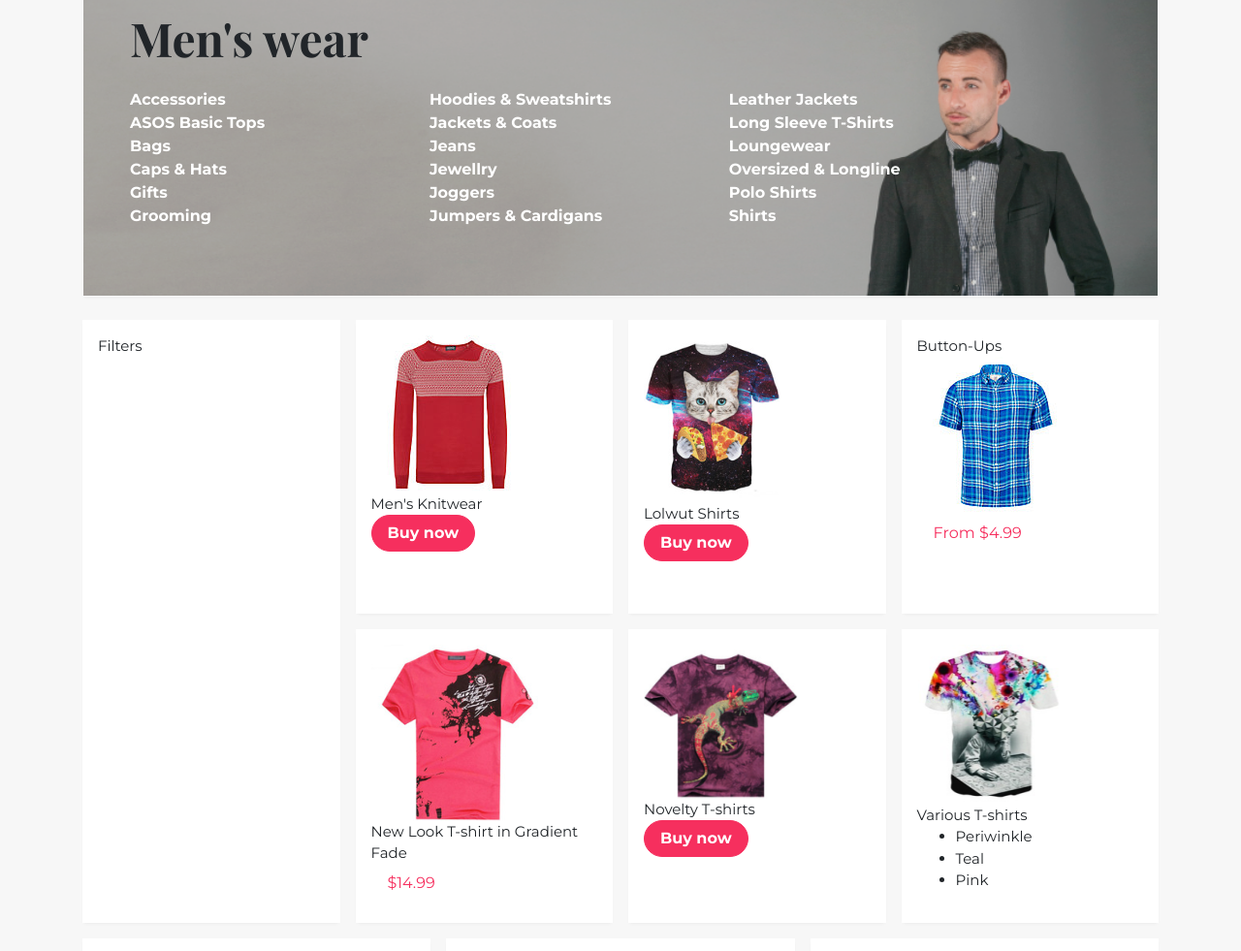
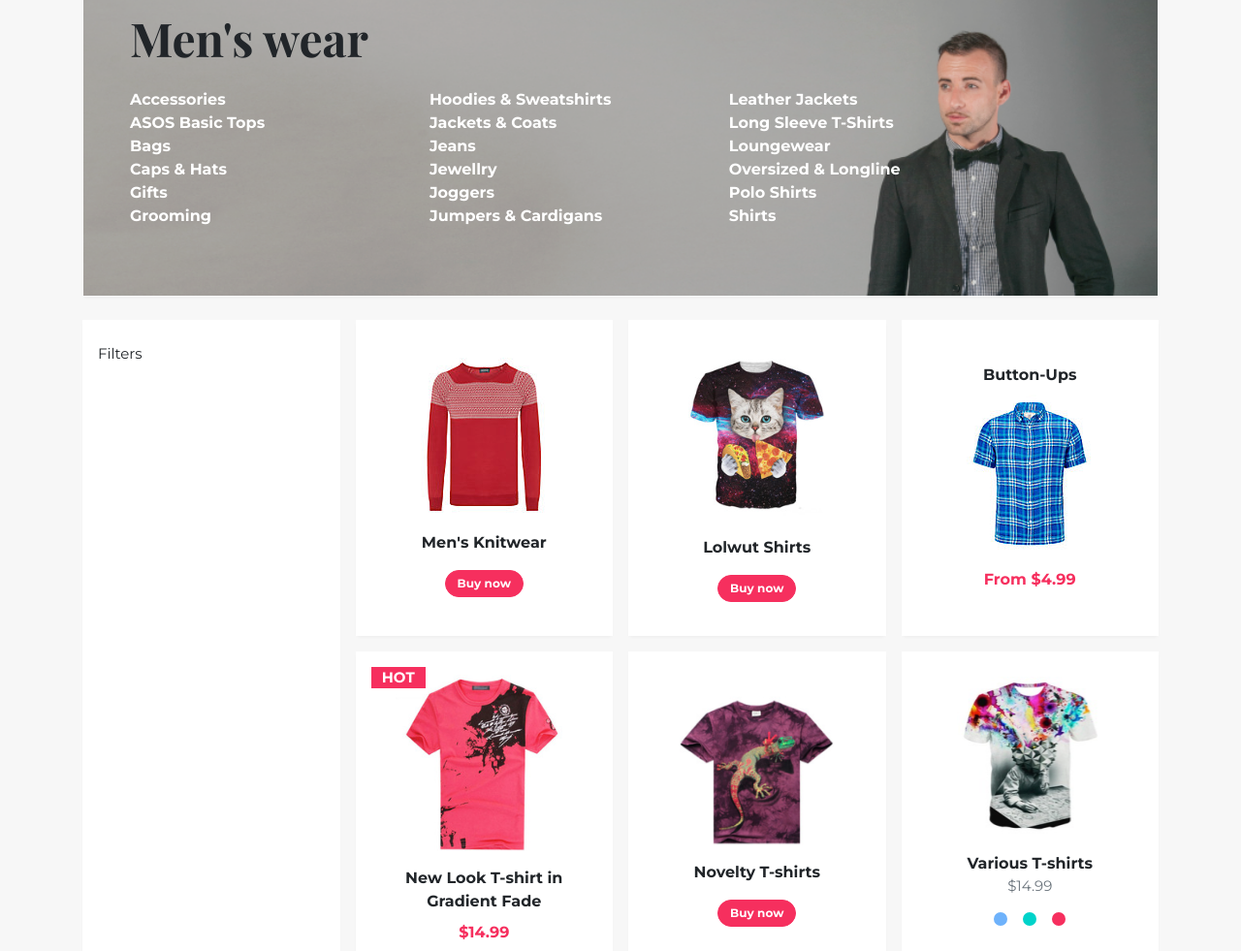
Before and after one commit to bjcooper/shopmate-ui, a website built with webpack: page src/html/catalog.html in a window 1280 px wide. Shown: the part 187-1168 px from the top of the page at 97% size. Built offline with nearby package versions, Linux system fonts and the light colour scheme; files whose address does not match are found by name; a web font is replaced by a local one.

Commit message:
Styled up categories.

```diff
--- a/src/html/catalog.html
+++ b/src/html/catalog.html
@@ -165,7 +165,9 @@
             <img src="~images/photos/images-shirt5.png" />
           </div>
           <div class="product-title">Men's Knitwear</div>
-          <a href="#" class="btn btn-primary">Buy now</a>
+          <div class="product-details">
+            <a href="#" class="btn btn-primary btn-sm">Buy now</a>
+          </div>
         </div>
 
         <div class="product-teaser">
@@ -173,7 +175,9 @@
             <img src="~images/photos/images-shirt6.png" />
           </div>
           <div class="product-title">Lolwut Shirts</div>
-          <a href="#" class="btn btn-primary">Buy now</a>
+          <div class="product-details">
+            <a href="#" class="btn btn-primary btn-sm">Buy now</a>
+          </div>
         </div>
 
         <div class="product-teaser">
@@ -181,15 +185,21 @@
           <div class="product-image">
             <img src="~images/photos/images-shirt7.png" />
           </div>
-          <a href="#" class="btn btn-link">From $4.99</a>
+          <div class="product-details">
+            <a href="#" class="price">From $4.99</a>
+          </div>
         </div>
 
         <div class="product-teaser">
+          <div class="product-badge badge badge-primary">HOT</div>
           <div class="product-image">
             <img src="~images/photos/images-shirt8.png" />
           </div>
           <div class="product-title">New Look T-shirt in Gradient Fade</div>
-          <a href="#" class="btn btn-link">$14.99</a>
+
+          <div class="product-details">
+            <a href="#" class="price">$14.99</a>
+          </div>
         </div>
 
         <div class="product-teaser">
@@ -197,7 +207,9 @@
             <img src="~images/photos/images-shirt9.png" />
           </div>
           <div class="product-title">Novelty T-shirts</div>
-          <a href="#" class="btn btn-primary">Buy now</a>
+          <div class="product-details">
+            <a href="#" class="btn btn-primary btn-sm">Buy now</a>
+          </div>
         </div>
 
         <div class="product-teaser">
@@ -205,11 +217,14 @@
             <img src="~images/photos/images-shirt10.png" />
           </div>
           <div class="product-title">Various T-shirts</div>
-          <ul class="available-colors">
-            <li>Periwinkle</li>
-            <li>Teal</li>
-            <li>Pink</li>
-          </ul>
+          <div class="product-details">
+            <span class="price">$14.99</span>
+            <ul class="color-options">
+              <li><a class="color-option blue">Periwinkle</a></li>
+              <li><a class="color-option teal">Teal</a></li>
+              <li><a class="color-option pink">Pink</a></li>
+            </ul>
+          </div>
         </div>
       </div>
 
--- /dev/null
+++ b/src/scss/components/_color-options.scss
@@ -0,0 +1,29 @@
+.color-options {
+  list-style: none;
+  padding: 0;
+  display: flex;
+  justify-content: center;
+
+  .color-option {
+    display: block;
+    background: $gray-300;
+    width: 1rem * (14 / 16);
+    height: 1rem * (14/ 16);
+    overflow: hidden;
+    text-indent: 100%;
+    border-radius: 50%;
+    margin: 0 ($spacer * 0.5);
+
+    &.blue {
+      background-color: $blue;
+    }
+
+    &.teal {
+      background-color: $teal;
+    }
+
+    &.pink {
+      background-color: $pink;
+    }
+  }
+}
--- a/src/scss/components/_footer.scss
+++ b/src/scss/components/_footer.scss
@@ -76,13 +76,11 @@
   }
 
   ul.small-print {
-
     li:not(:first-child)::before {
       display: inline-block;
       content: "•";
       margin: 0 0.25em;
     }
-
 
     a,
     span,
--- /dev/null
+++ b/src/scss/components/_product-teasers.scss
@@ -0,0 +1,48 @@
+.product-teaser {
+  display: flex;
+  flex-direction: column;
+  justify-content: center;
+  text-align: center;
+  position: relative;
+
+  .product-badge {
+    font-size: 100%;
+    position: absolute;
+    top: $spacer;
+    left: $spacer;
+  }
+
+  .product-image {
+    margin-bottom: $spacer;
+  }
+
+  .product-title {
+    font-size: 1rem;
+    font-weight: bold;
+    margin-bottom: $spacer * 0.5;
+  }
+
+  .product-details {
+    font-size: 1rem;
+
+    a.price {
+      font-weight: bolder;
+    }
+
+    span.price {
+      display: block;
+      color: $gray-600;
+      font-size: $font-size-base;
+      margin-top: -$spacer * 0.5;
+      margin-bottom: $spacer * 0.5;
+    }
+
+    .btn {
+      margin-top: $spacer * 0.5;
+    }
+
+    .color-options {
+      margin-top: $spacer;
+    }
+  }
+}
--- a/src/scss/framework/_vars-bootstrap.scss
+++ b/src/scss/framework/_vars-bootstrap.scss
@@ -34,7 +34,7 @@ $grays: map-merge(
   $grays
 );
 
-// $blue:    #007bff;
+$blue:    #6EB2FB;
 // $indigo:  #6610f2;
 // $purple:  #6f42c1;
 $pink:    #F62F5E;
--- a/src/scss/singletons/_page-catalog.scss
+++ b/src/scss/singletons/_page-catalog.scss
@@ -36,7 +36,7 @@
 
     > div {
       background: $white;
-      padding: $spacer;
+      padding: ($spacer * 1.5) $spacer;
       box-shadow: $box-shadow-sm;
     }
   }
--- a/src/scss/style.scss
+++ b/src/scss/style.scss
@@ -72,10 +72,12 @@
 @import "~scss/components/banners";
 @import "~scss/components/buttons";
 @import "~scss/components/cards";
+@import "~scss/components/color-options";
 @import "~scss/components/footer";
 @import "~scss/components/forms";
 @import "~scss/components/navbars";
-@import "~scss/components/product-spotlight";
+@import "~scss/components/product-spotlights";
+@import "~scss/components/product-teasers";
 
 //
 // One-off singleton styles
```
Also changed, not shown: src/scss/components/_badges.scss (line endings or trailing spaces), src/scss/components/_product-spotlights.scss (renamed from src/scss/components/_product-spotlight.scss).
